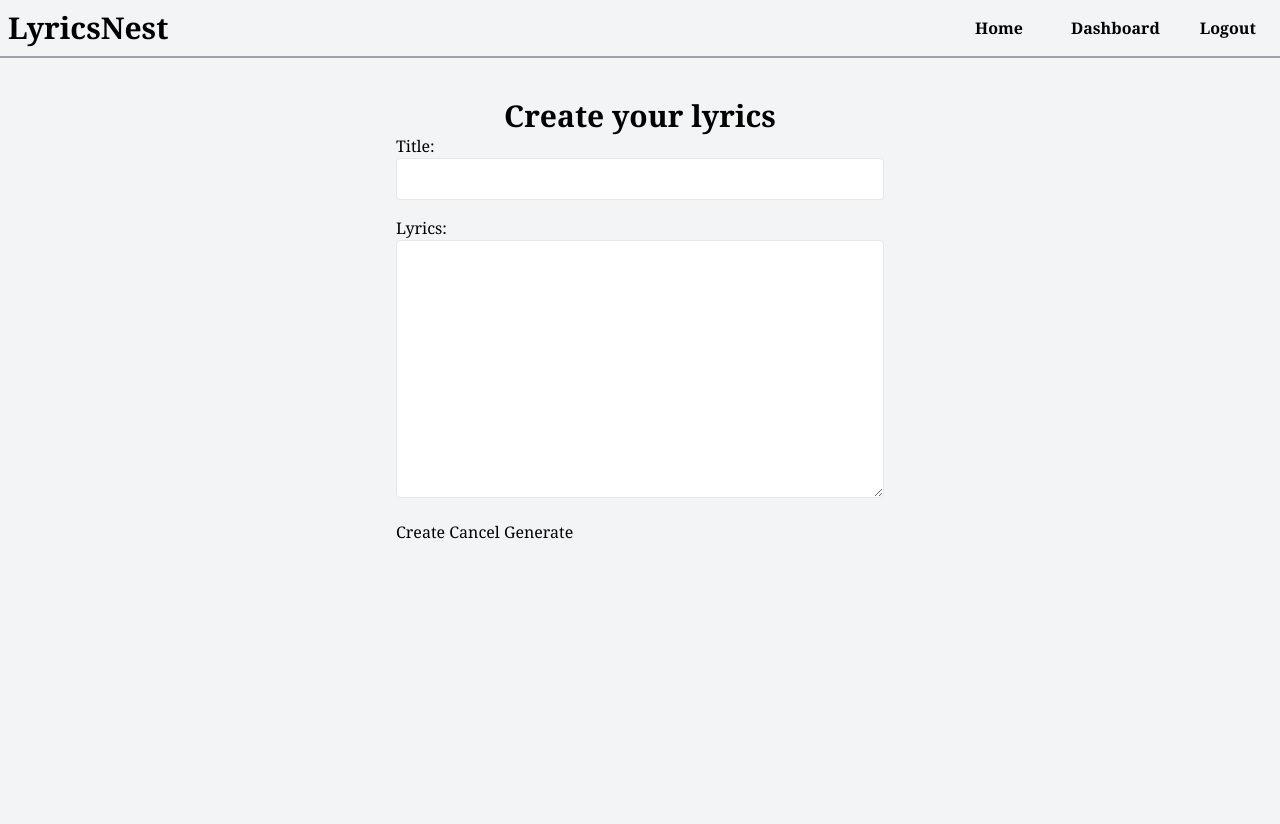
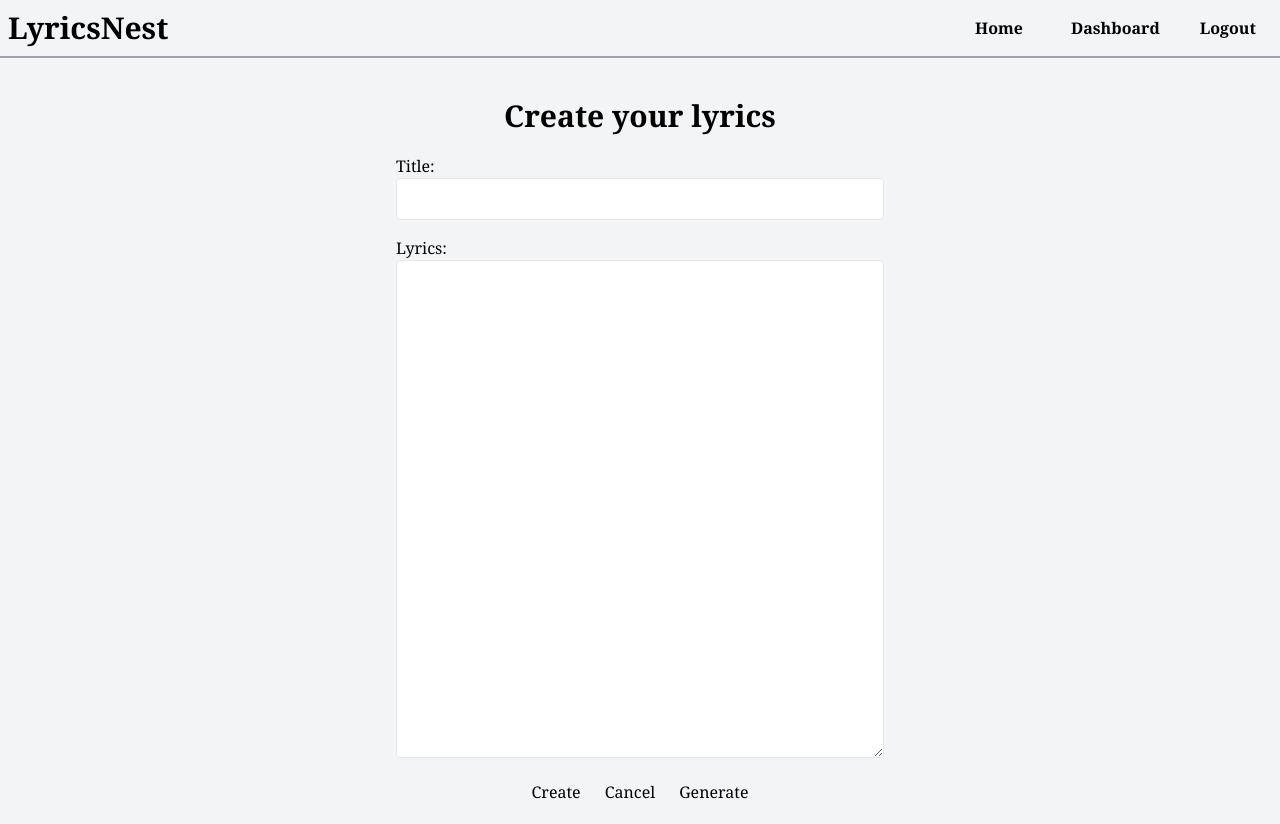
Before and after one commit to nicoferr/lyricsnest, a Django app: page /songs/create/ in a window 1280 px wide. Before the commit the page ends 539 px from the top, so only its background shows below. Run offline with Django 5.2, Linux system fonts and the light colour scheme; the visitor is signed in with stand-in values (Sample User, id 1); some libraries are stand-ins or nearby versions.

Commit message:
keep generate form filled after generation, fixes

```diff
--- a/lyricsnest/forms.py
+++ b/lyricsnest/forms.py
@@ -5,6 +5,10 @@ class SongForm(forms.ModelForm):
     class Meta:
         model = Song
         fields = ['title', 'lyrics']
+        widgets = {
+            # 'title': forms.TextInput(attrs={'class': 'form-control'}),
+            'lyrics': forms.Textarea(attrs={'rows': '20'}),
+        }
 
 class GenerateForm(forms.Form):
     context = forms.CharField(
--- a/lyricsnest/templates/lyricsnest/songs/form.html
+++ b/lyricsnest/templates/lyricsnest/songs/form.html
@@ -5,7 +5,7 @@
 
 {% block content %}
 <h2 class="text-3xl font-semibold">{{ form.instance.pk|yesno:'Update,Create' }} your lyrics</h2>
-<form method="post" action="{{ form_action }}">
+<form method="post" action="{{ form_action }}" class="m-5 w-8/10">
     {% csrf_token %}
     {% for field in form %}
         <div class="mb-4">
@@ -17,23 +17,25 @@
         </div>
     {% endfor %}
 
+    <div id="btns" class="flex items-center justify-center">
         <button
-        class="btn btn-green"
+            class="btn btn-green mx-3"
         >{{ form.instance.pk|yesno:'Update,Create' }}</button>
 
         <a href="{% url 'lyricsnest:dashboard' %}">
             <button type="button"
-            class="btn btn-blue"
+                class="btn btn-blue mx-3"
             >Cancel</button>
         </a>
         <a href="{% if form.instance.pk %}{% url 'lyricsnest:edit-generate' pk=form.instance.pk %}{% else %}{% url 'lyricsnest:generate' %}{% endif %}">
-        <button type="button" class="btn btn-purple">Generate</button>
+            <button type="button" class="btn btn-purple mx-3">Generate</button>
         </a>
         {% if form.instance.pk %}
             <a href="{% url 'lyricsnest:delete-song' pk=form.instance.pk %}" onclick="return confirm('Delete this lyrics ?')">
-            <button type="button" class="btn btn-red">Delete</button>
+                <button type="button" class="btn btn-red mx-3">Delete</button>
             </a>
         {% endif %}
+    </div>
 </form>
 
 
--- a/lyricsnest/views.py
+++ b/lyricsnest/views.py
@@ -120,6 +120,34 @@ def generate(request, pk=None):
         song = get_object_or_404(Song, pk=pk)
 
     form = GenerateForm()
+
+    if song:
+        form.fields['lyrics'].initial = song.lyrics[:1500]
+
+    ai_lyrics = ""
+    ai_title = ""
+    if request.method == 'POST':
+        form = GenerateForm(request.POST)
+
+        prompt = f"""
+            You are a song writer. Write lyrics with the following instructions :
+
+            # Instructions
+
+            - Genre : {request.POST.get('genres')}
+            - Lyrics context : {request.POST.get('context')}
+            - Lyrics to complete : {request.POST.get('lyrics')}
+            - Lyrics language : {request.POST.get('language')}
+            - Don't answer anything else other than the lyrics
+        """
+        ai_lyrics = invokeAI(prompt=prompt)
+
+        title_prompt = f"Find a title for the following lyrics: {ai_lyrics} # Instructions : Don't answer anything else other than the title, without quotes"
+        if song and not request.POST.get("generate_title"):
+            ai_title = song.title
+        else:
+            ai_title = invokeAI(title_prompt).replace('"', '')
+
     form.fields['genres'].choices = [
         ('', 'None'),
         ('Country','Country'),
@@ -138,31 +166,6 @@ def generate(request, pk=None):
     languages = global_settings.LANGUAGES
     sorted_languages = sorted(languages, key=lambda x: x[1].capitalize())
     form.fields['language'].choices = [("", None)] + [(code,name) for code,name in sorted_languages]
-    if song:
-        form.fields['lyrics'].initial = song.lyrics[:1500]
-
-    response = ""
-    ai_lyrics = ""
-    ai_title = ""
-    if request.method == 'POST':
-        prompt = f"""
-            You are a song writer. Write lyrics with the following instructions :
-
-            # Instructions
-
-            - Genre : {request.POST.get('genres')}
-            - Lyrics context : {request.POST.get('context')}
-            - Lyrics to complete : {request.POST.get('lyrics')}
-            - Lyrics language : {request.POST.get('language')}
-            - Don't answer anything else other than the lyrics
-        """
-        ai_lyrics = invokeAI(prompt=prompt)
-
-        title_prompt = f"Find a title for the following lyrics: {ai_lyrics} # Instructions : Don't answer anything else other than the title, without quotes"
-        if song and not request.POST.get("generate_title"):
-            ai_title = song.title
-        else:
-            ai_title = invokeAI(title_prompt).replace('"', '')
 
     return render(request, 'lyricsnest/songs/generate.html', { 'song': song, 'form': form, 'ai_lyrics': ai_lyrics, 'ai_title': ai_title })
 
```
Lines whose indentation alone changed are shown as unchanged.
